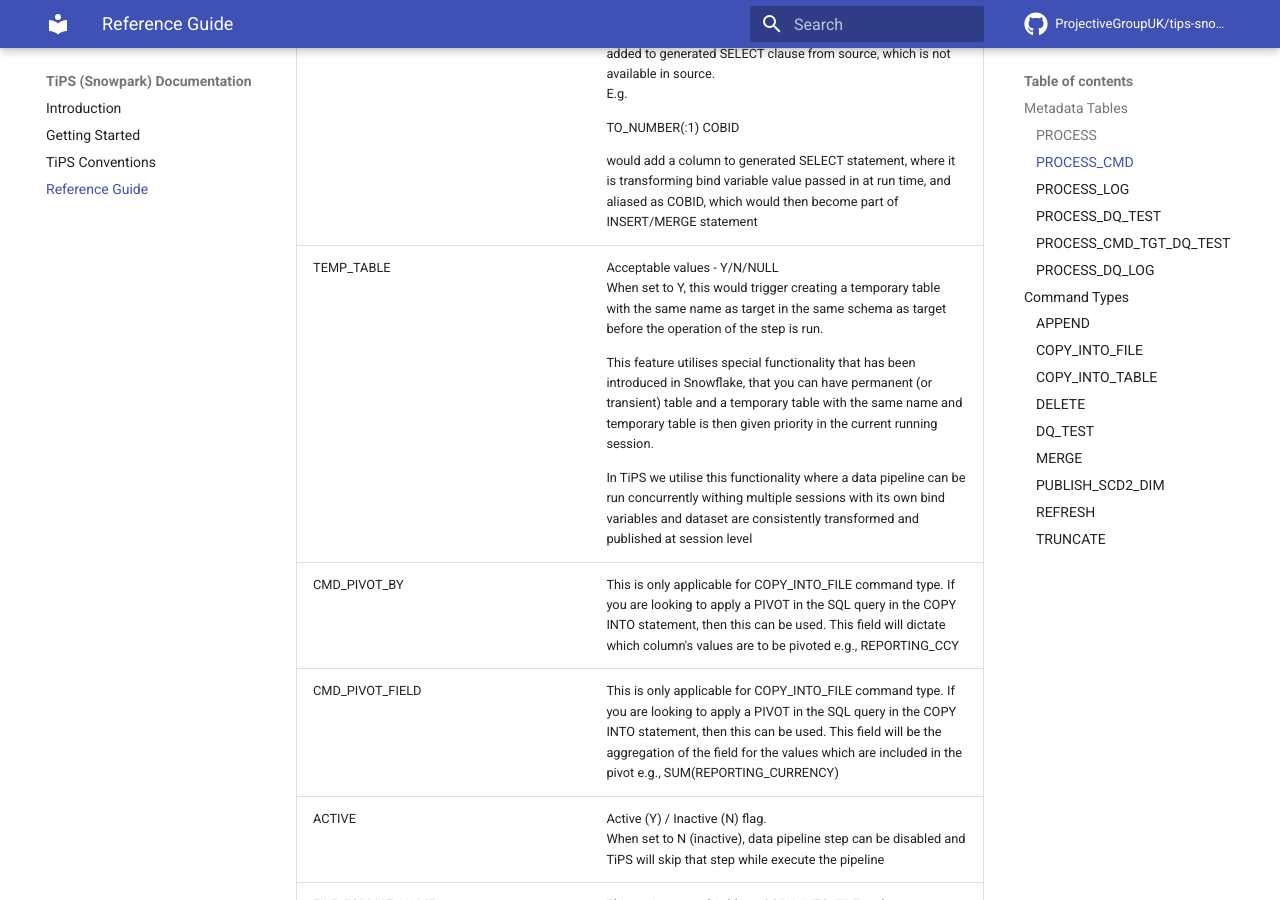
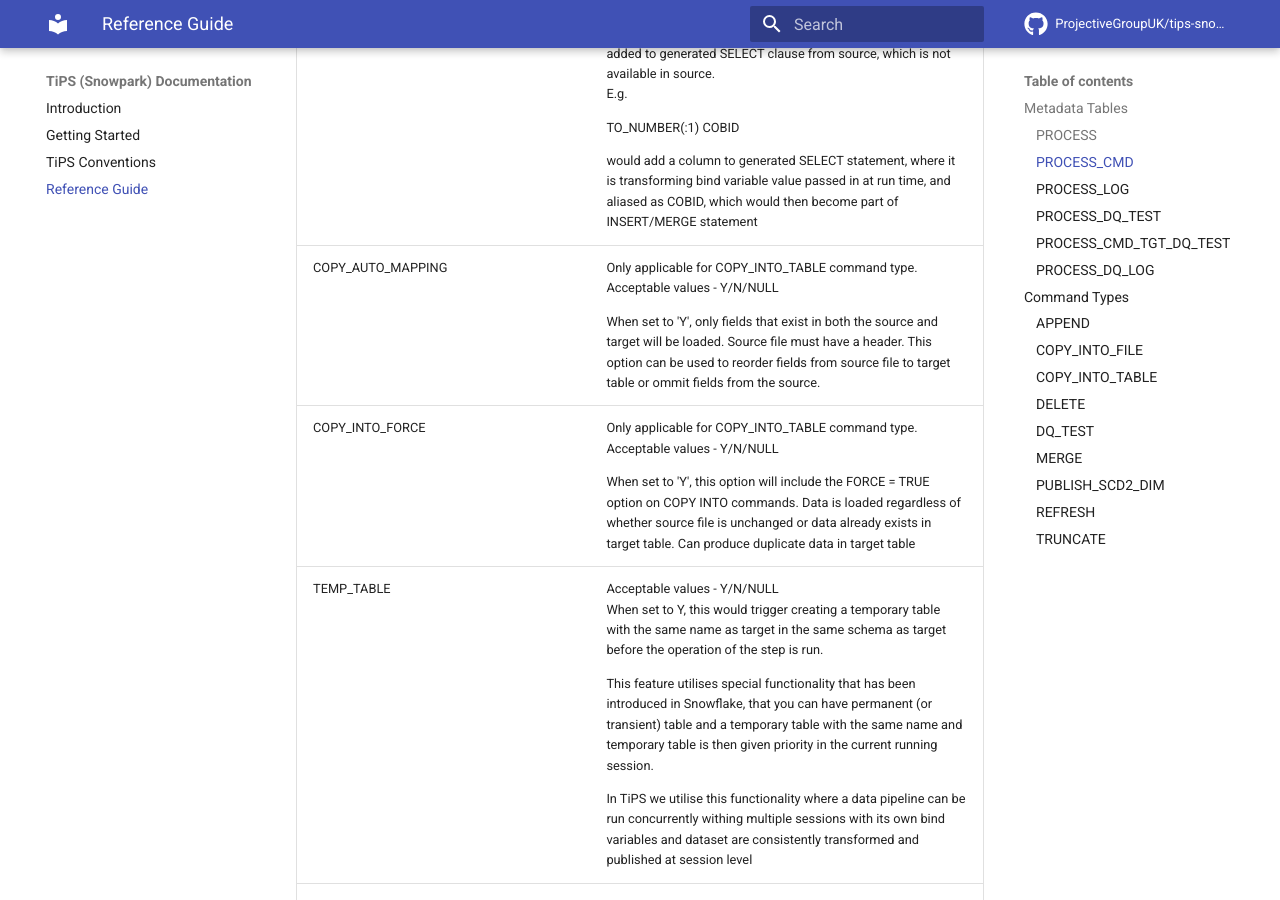
Before and after one commit to ProjectiveGroupUK/tips-snowpark, an MkDocs documentation site: the page built from docs/reference.md, in a window 1280 px wide and 900 px high, scrolled down 2995 px. Built offline with MkDocs 1.6.1 and Material for MkDocs 9.7.7, drawn with Linux system fonts in a browser that asks for light colours; comment, search, counter and statistics services are not loaded; some of the changed text lies outside the part shown.

Commit message:
copy_into_table documentation update
Updated documentation to include COPY_AUTO_MAPPING and COPY_INTO_FORCE options

```diff
--- a/docs/reference.md
+++ b/docs/reference.md
@@ -28,6 +28,8 @@ This is the table where you populate information about each step in a data pipel
 | GENERATE_MERGE_MATCHED_CLAUSE | This is only applicable for MERGE command type. Here you specify whether ON MATCHED CLAUSE is to be generated in generated MERGE DML. Accepted values are Y/N. When Y is selected, ON MATCHED CLAUSE is generated which runs an UPDATE operation |
 | GENERATE_MERGE_NON_MATCHED_CLAUSE | This is only applicable for MERGE command type. Here you specify whether ON NOT MATCHED CLAUSE is to be generated in generated MERGE DML. Accepted values are Y/N. When Y is selected, ON NOT MATCHED CLAUSE is generated which runs an INSERT operation|
 | ADDITIONAL_FIELDS | This is where you specify any additional columns/fields to be added to generated SELECT clause from source, which is not available in source. <p>E.g.</p><p>TO_NUMBER(:1) COBID</p><p>would add a column to generated SELECT statement, where it is transforming bind variable value passed in at run time, and aliased as COBID, which would then become part of INSERT/MERGE statement</p> |
+| COPY_AUTO_MAPPING | Only applicable for COPY_INTO_TABLE command type. <p>Acceptable values - Y/N/NULL</p> <p>When set to 'Y', only fields that exist in both the source and target will be loaded. Source file must have a header. This option can be used to reorder fields from source file to target table or ommit fields from the source.</p>|
+| COPY_INTO_FORCE | Only applicable for COPY_INTO_TABLE command type. <p>Acceptable values - Y/N/NULL</p><p>When set to 'Y', this option will include the FORCE = TRUE option on COPY INTO commands. Data is loaded regardless of whether source file is unchanged or data already exists in target table. Can produce duplicate data in target table </p>|
 | TEMP_TABLE | Acceptable values - Y/N/NULL <p>When set to Y, this would trigger creating a temporary table with the same name as target in the same schema as target before the operation of the step is run.</p><p>This feature utilises special functionality that has been introduced in Snowflake, that you can have permanent (or transient) table and a temporary table with the same name and temporary table is then given priority in the current running session.</p><p>In TiPS we utilise this functionality where a data pipeline can be run concurrently withing multiple sessions with its own bind variables and dataset are consistently transformed and published at session level |
 | CMD_PIVOT_BY | This is only applicable for COPY_INTO_FILE command type. If you are looking to apply a PIVOT in the SQL query in the COPY INTO statement, then this can be used. This field will dictate which column's values are to be pivoted e.g., REPORTING_CCY |
 | CMD_PIVOT_FIELD | This is only applicable for COPY_INTO_FILE command type. If you are looking to apply a PIVOT in the SQL query in the COPY INTO statement, then this can be used. This field will be the aggregation of the field for the values which are included in the pivot e.g., SUM(REPORTING_CURRENCY) |
@@ -137,6 +139,9 @@ Following are the fields applicable for COPY_INTO_TABLE command type:
 | CMD_TGT | Yes | This is the name of table into which data from file is to be loaded<p>**Please include schema name along with table name, and all in CAPS**</p> |
 | CMD_BINDS | No | If bind variables are used in the step, here you specify the name for bind variables, delimited by Pipe **"\|"** symbol. <p>Bind variable values are passed in at runtime in a JSON format. Names of bind variables defined here are interpreted as keys from the variable values JSON object passed in at run-time</p> |
 | FILE_FORMAT_NAME | No | If a file format has been defined in the database with all applicable configurations, that this field can be used. <br>**Please include schema name with file format name e.g. [SCHEMA NAME].[FILE FORMAT NAME] and all in CAPS please**</br><p>If this field is omitted, then File Type "CSV" and compression "GZIP" is used by default |
+| COPY_AUTO_MAPPING | <p>Acceptable values - Y/N/NULL</p> <p>When set to 'Y', only fields that exist in both the source file and target table will be loaded. Source file must have a header. This option can be used to reorder fields from source file to target table or ommit fields from the source.</p>|
+| COPY_INTO_FORCE | <p>Acceptable values - Y/N/NULL</p><p>When set to 'Y', this option will include the FORCE = TRUE option on COPY INTO commands. Data is loaded regardless of whether source file is unchanged or data already exists in target table. Can produce duplicate data in target table </p>|
+
 
 ### DELETE
 This effectively generates a "DELETE FROM [target table] additionally WHERE", if applicable
```
